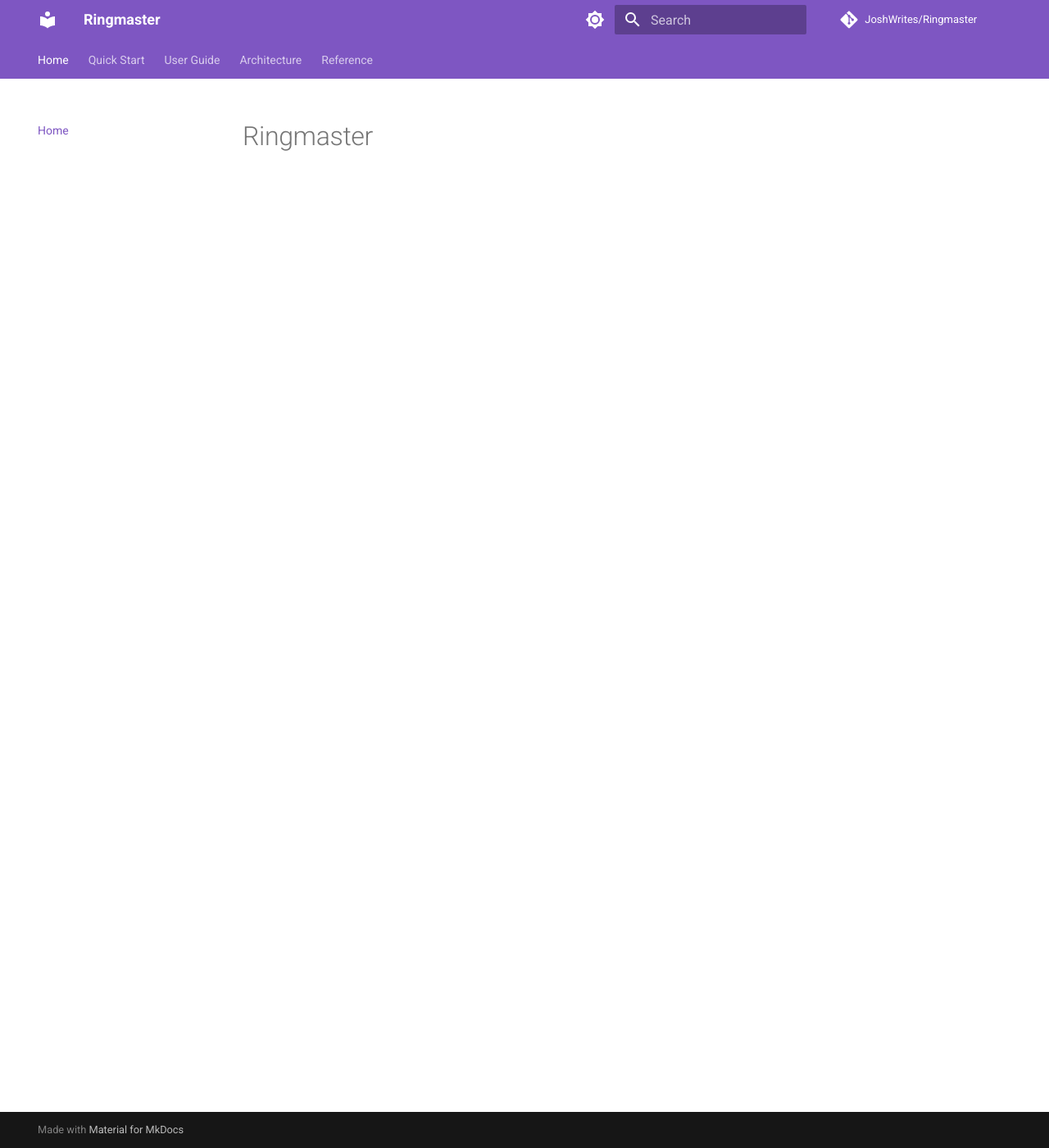
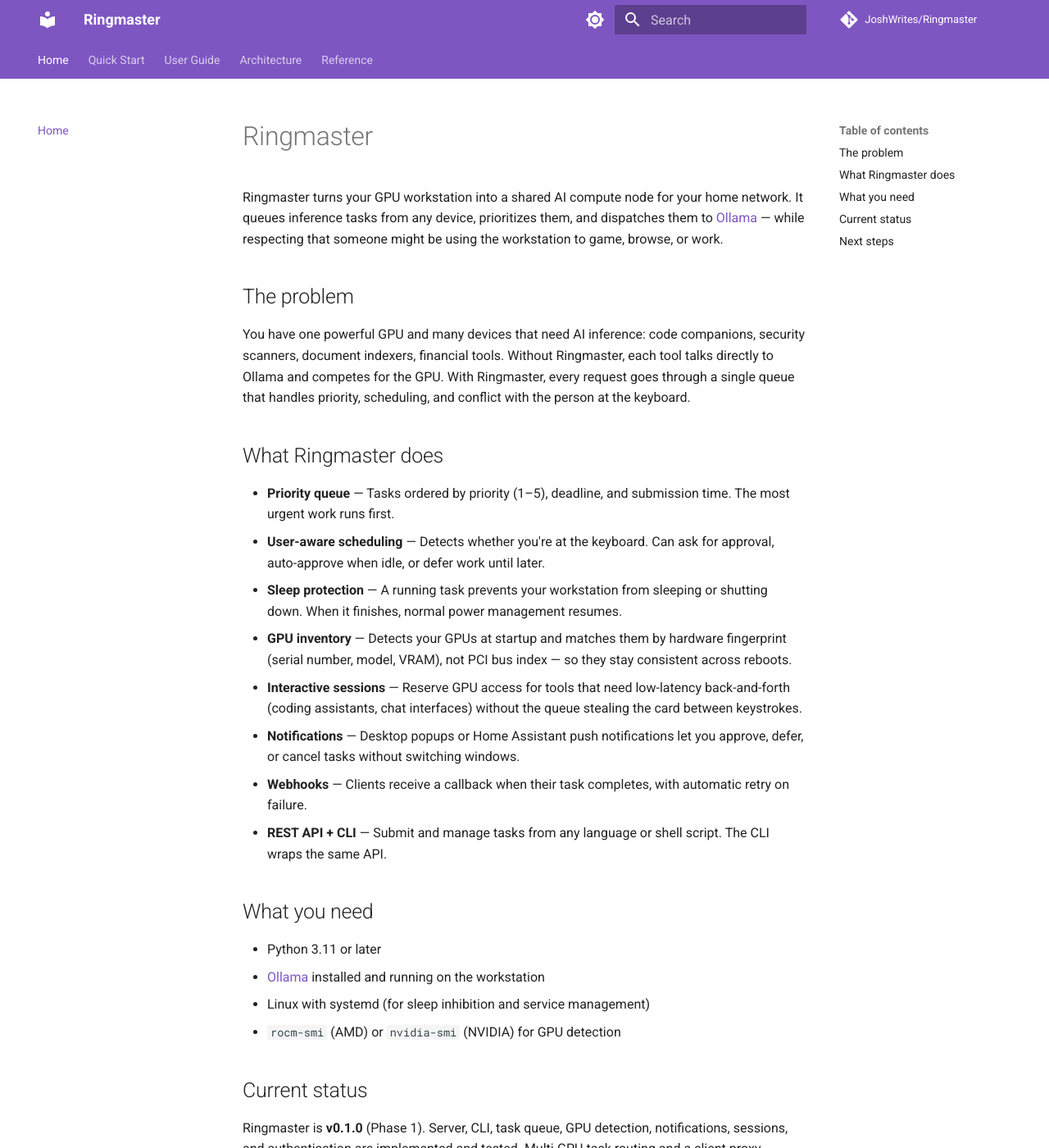
Before and after one commit to JoshWrites/Ringmaster, an MkDocs documentation site: the page built from docs/index.md, in a window 1280 px wide and 1400 px high. Shown: the whole window at 82% size. Built offline with MkDocs 1.6.1 and Material for MkDocs 9.7.7, drawn with Linux system fonts in a browser that asks for light colours; comment, search, counter and statistics services are not loaded; some of the changed text lies outside the part shown.

Commit message:
docs: landing page

```diff
--- a/docs/index.md
+++ b/docs/index.md
@@ -1 +1,33 @@
 # Ringmaster
+
+Ringmaster turns your GPU workstation into a shared AI compute node for your home network. It queues inference tasks from any device, prioritizes them, and dispatches them to [Ollama](https://ollama.com) — while respecting that someone might be using the workstation to game, browse, or work.
+
+## The problem
+
+You have one powerful GPU and many devices that need AI inference: code companions, security scanners, document indexers, financial tools. Without Ringmaster, each tool talks directly to Ollama and competes for the GPU. With Ringmaster, every request goes through a single queue that handles priority, scheduling, and conflict with the person at the keyboard.
+
+## What Ringmaster does
+
+- **Priority queue** — Tasks ordered by priority (1–5), deadline, and submission time. The most urgent work runs first.
+- **User-aware scheduling** — Detects whether you're at the keyboard. Can ask for approval, auto-approve when idle, or defer work until later.
+- **Sleep protection** — A running task prevents your workstation from sleeping or shutting down. When it finishes, normal power management resumes.
+- **GPU inventory** — Detects your GPUs at startup and matches them by hardware fingerprint (serial number, model, VRAM), not PCI bus index — so they stay consistent across reboots.
+- **Interactive sessions** — Reserve GPU access for tools that need low-latency back-and-forth (coding assistants, chat interfaces) without the queue stealing the card between keystrokes.
+- **Notifications** — Desktop popups or Home Assistant push notifications let you approve, defer, or cancel tasks without switching windows.
+- **Webhooks** — Clients receive a callback when their task completes, with automatic retry on failure.
+- **REST API + CLI** — Submit and manage tasks from any language or shell script. The CLI wraps the same API.
+
+## What you need
+
+- Python 3.11 or later
+- [Ollama](https://ollama.com) installed and running on the workstation
+- Linux with systemd (for sleep inhibition and service management)
+- `rocm-smi` (AMD) or `nvidia-smi` (NVIDIA) for GPU detection
+
+## Current status
+
+Ringmaster is **v0.1.0** (Phase 1). Server, CLI, task queue, GPU detection, notifications, sessions, and authentication are implemented and tested. Multi-GPU task routing and a client proxy daemon are planned for Phase 2.
+
+## Next steps
+
+New here? Start with the [Quick Start](quickstart.md) — you'll have Ringmaster running and a task submitted in under five minutes.
```
